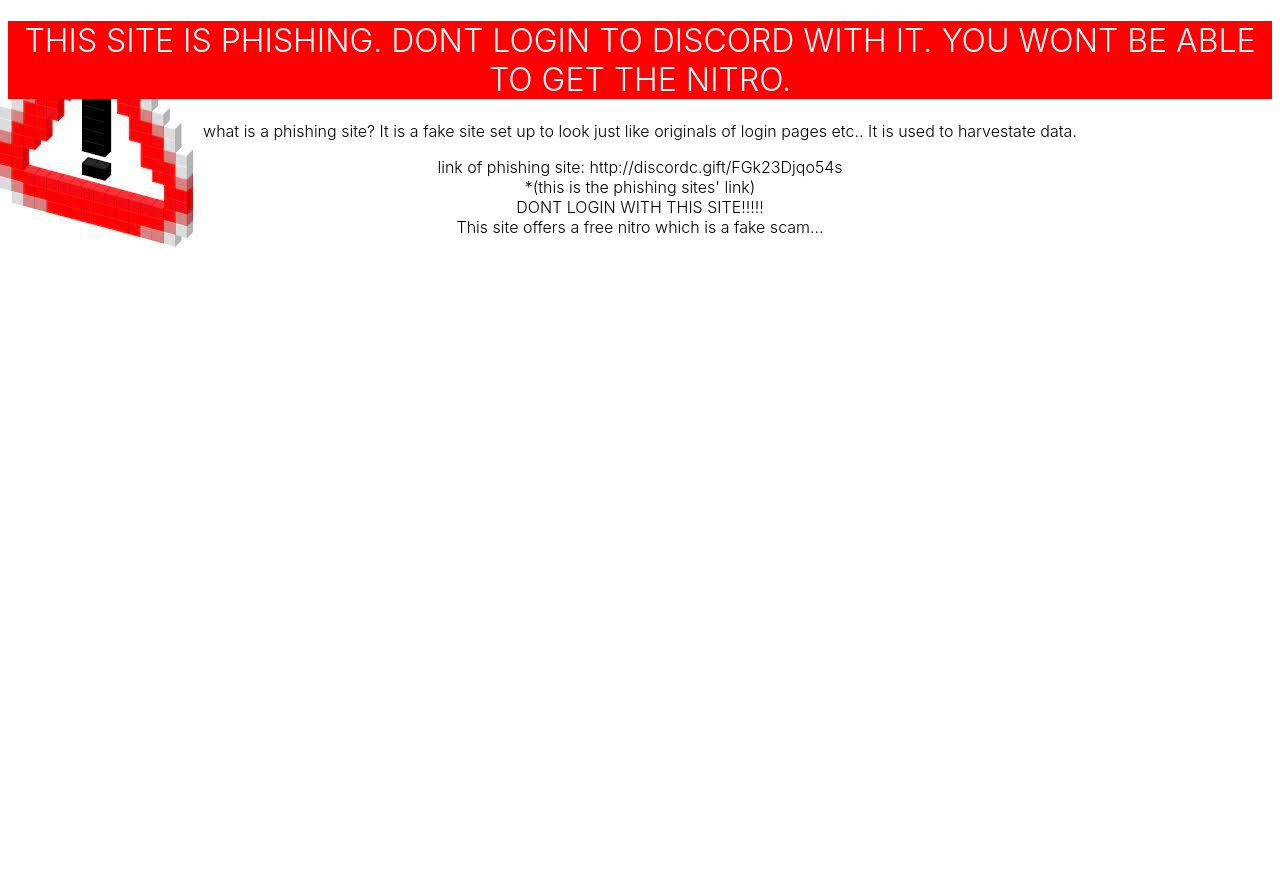
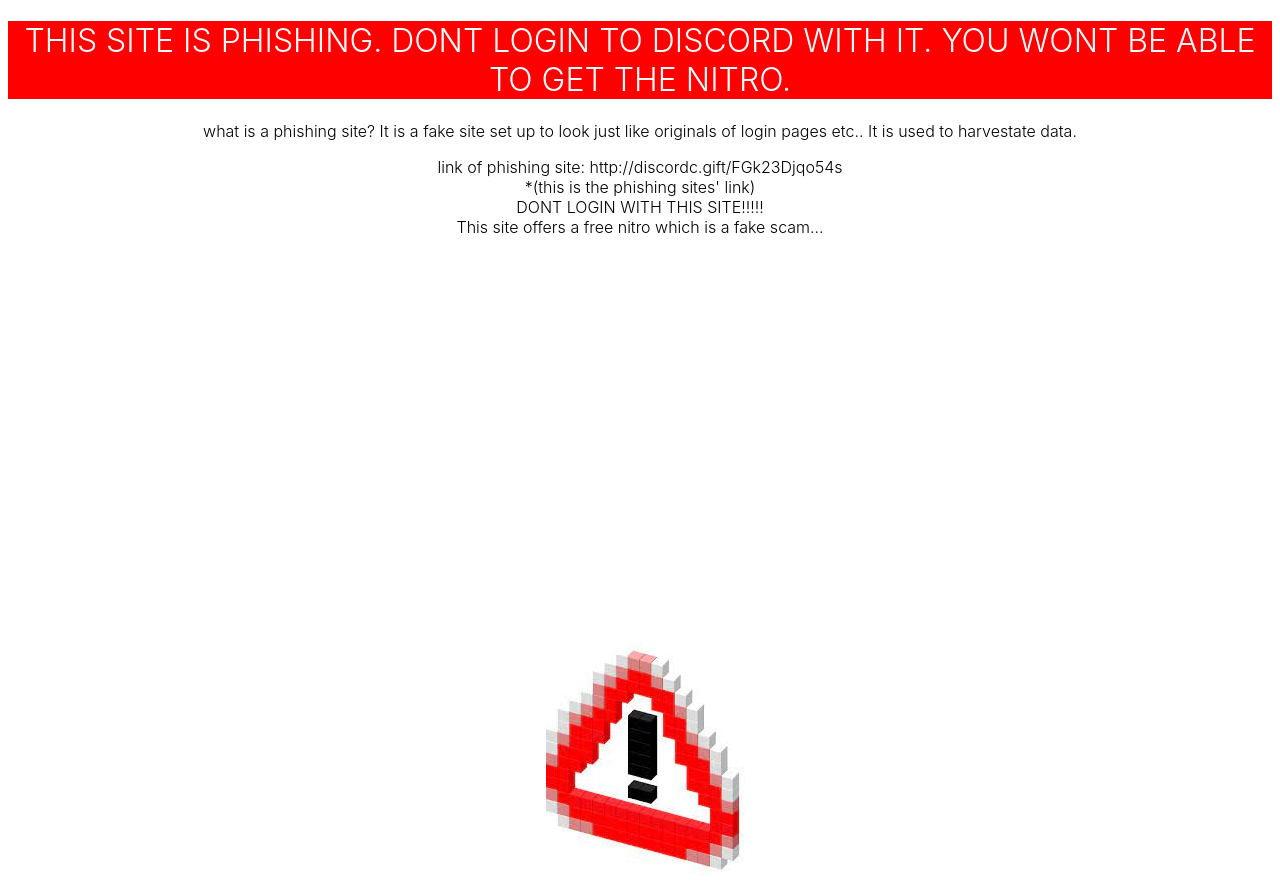
Before and after one commit to pianistifiedfor/phishing-scam-buster, a plain HTML site: page index.html in a window 1280 px wide. Before the commit the page ends 800 px from the top, so only its background shows below. Drawn offline with Linux system fonts and the light colour scheme.

Commit message:
Update index.html

```diff
--- a/index.html
+++ b/index.html
@@ -6,9 +6,7 @@
             <style>
 body{
     text-align: center;
-    background-image: url(download.jpg);
-    background-repeat: no-repeat;
-}
+                }
 .qwerty{
     background-color: red;
     color: white;
@@ -24,7 +22,11 @@ body{
     color: black;
     font-family: -apple-system, BlinkMacSystemFont, 'Segoe UI', Roboto, Oxygen, Ubuntu, Cantarell, 'Open Sans', 'Helvetica Neue', sans-serif;
     font-weight: 300;
-}
+                }
+                .somiiko{
+                    margin-left: 10px;
+                    margin-top: 370px;
+                }
             </style>
             <h1 class="qwerty">
                 THIS SITE IS PHISHING. DONT LOGIN TO DISCORD WITH IT. YOU WONT BE ABLE TO GET THE NITRO.
@@ -37,5 +39,6 @@ body{
                 DONT LOGIN WITH THIS SITE!!!!!<BR>
                     This site offers a free nitro which is a fake scam...<br>
             </p>
+                <img class="somiiko" src="download.jpg">
         </body>
     </html>
```
